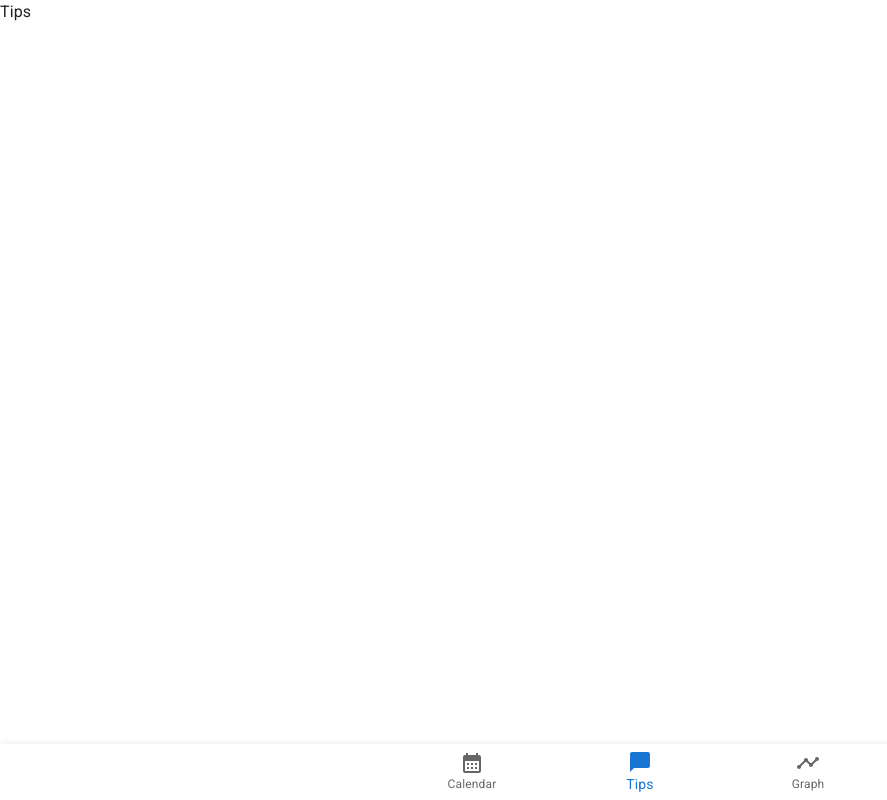
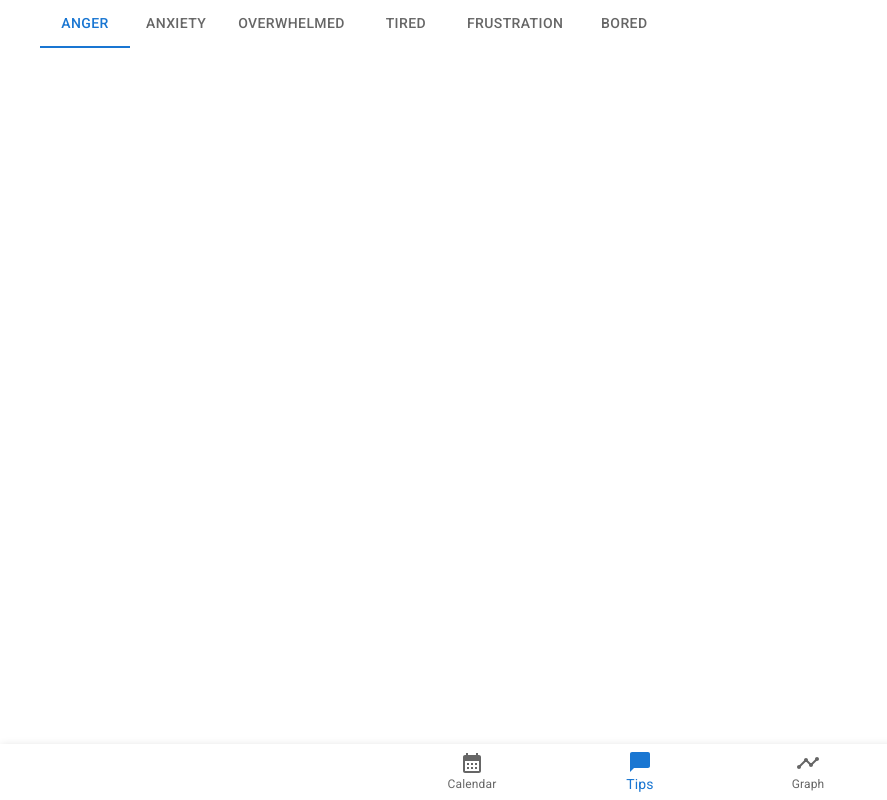
Before and after one commit to adamva/CMPUT302-emotion-tracker, a React (Create React App) app in the folder ui/: page /graph in a window 1280 px wide. Shown: the whole page, without its empty margins (0-887 px from the left). Built offline with nearby package versions, Linux system fonts and the light colour scheme.

Commit message:
init emotion tips tabs

```diff
--- /dev/null
+++ b/ui/src/components/Tips/EmotionTips.js
@@ -0,0 +1,31 @@
+import React, { useState } from 'react';
+import Tabs from '@mui/material/Tabs';
+import Tab from '@mui/material/Tab';
+import Box from '@mui/material/Box';
+
+export default function EmotionTips() {
+  const [value, setValue] = useState(0);
+
+  const handleChange = (event, newValue) => {
+    setValue(newValue);
+  };
+
+  return (
+    <Box sx={{ bgcolor: 'background.paper' }}>
+      <Tabs
+        value={value}
+        onChange={handleChange}
+        variant="scrollable"
+        scrollButtons
+        allowScrollButtonsMobile
+      >
+        <Tab label="Anger" />
+        <Tab label="Anxiety" />
+        <Tab label="Overwhelmed" />
+        <Tab label="Tired" />
+        <Tab label="Frustration" />
+        <Tab label="Bored" />
+      </Tabs>
+    </Box>
+  );
+}
--- a/ui/src/routes/Tips.js
+++ b/ui/src/routes/Tips.js
@@ -1,8 +1,9 @@
 import React from 'react'
+import EmotionTips from '../components/Tips/EmotionTips'
 
 const Tips = () => {
   return (
-    <div>Tips</div>
+    <EmotionTips></EmotionTips>
   )
 }
 
```
